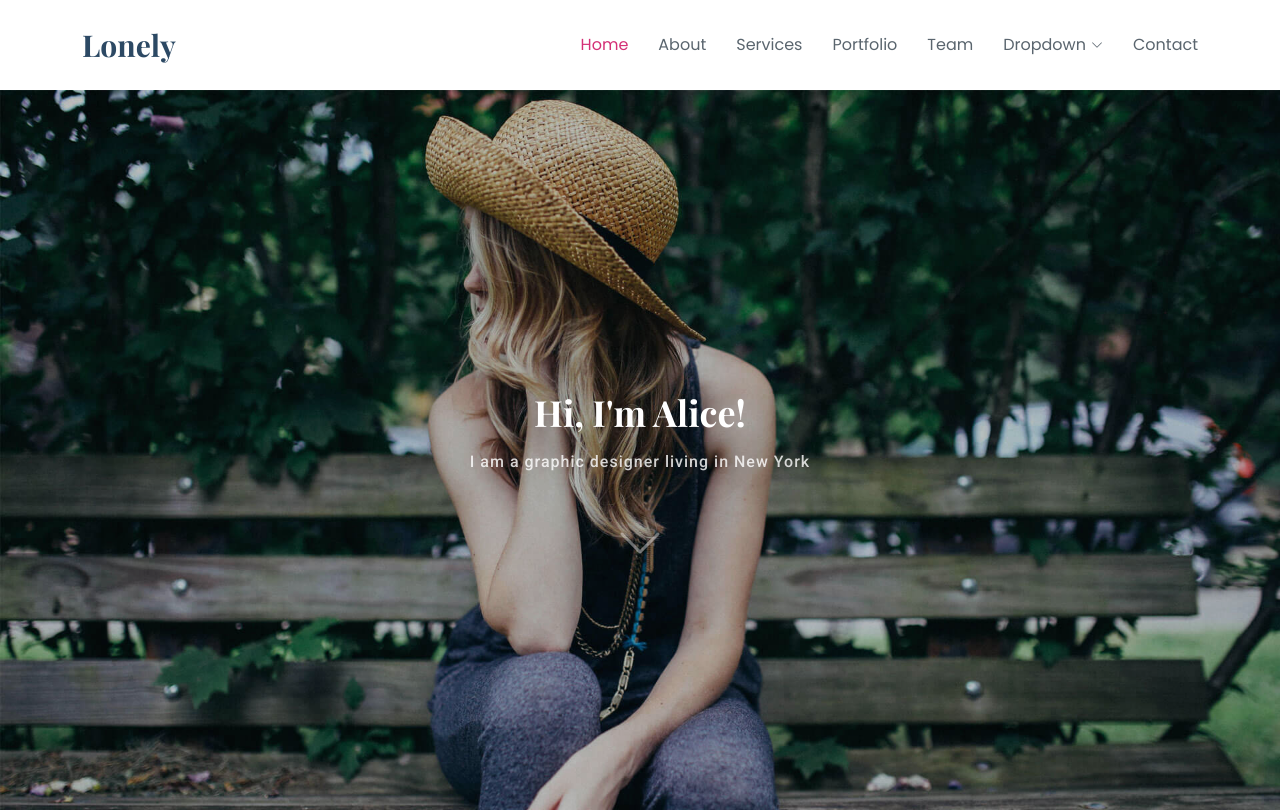
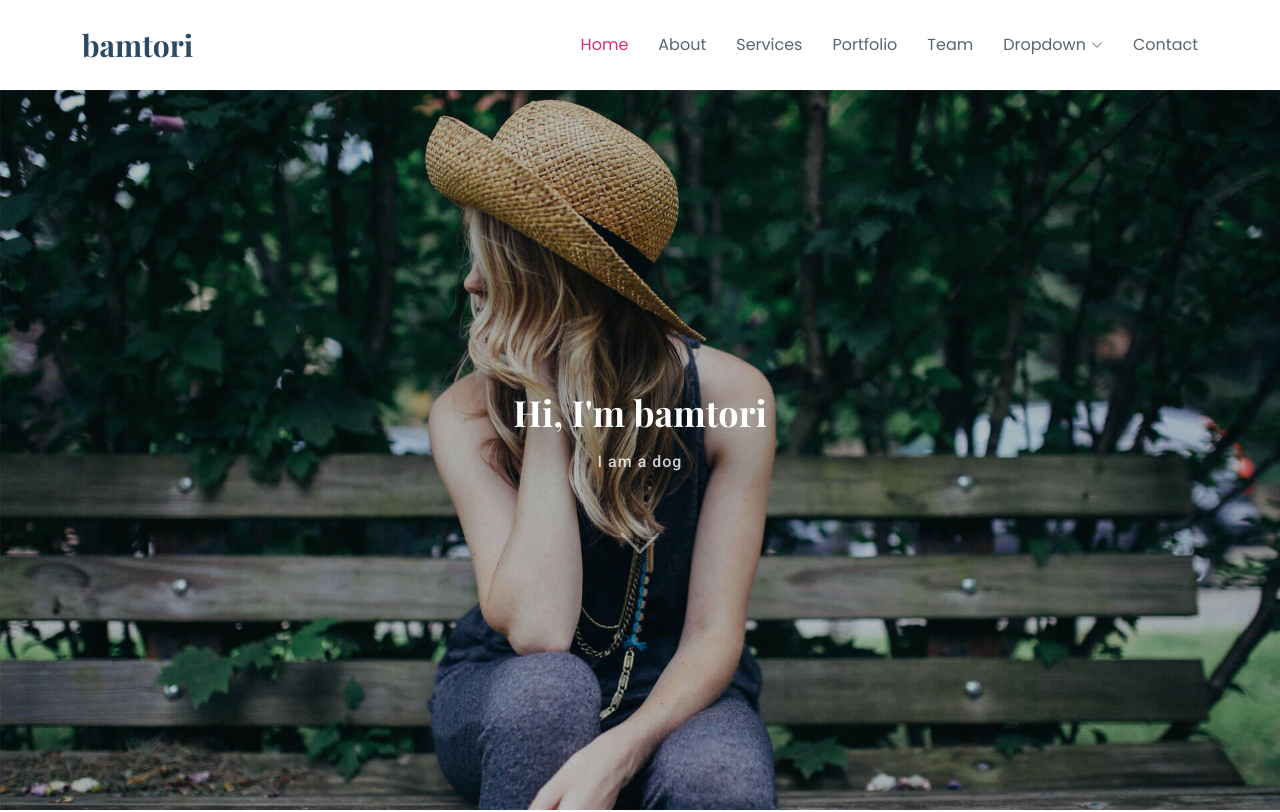
Before and after one commit to jeli987654/portfolio, a plain HTML site: page index.html in a window 1280 px wide. Shown: the top 812 px of the page. Drawn offline with nearby package versions, Linux system fonts and the light colour scheme; a web font is replaced by a local one.

Commit message:
Update index.html

```diff
--- a/index.html
+++ b/index.html
@@ -4,7 +4,7 @@
 <head>
   <meta charset="utf-8">
   <meta content="width=device-width, initial-scale=1.0" name="viewport">
-  <title>Index - Lonely Bootstrap Template</title>
+  <title>밤토리 포트폴리오</title>
   <meta name="description" content="">
   <meta name="keywords" content="">
 
@@ -44,7 +44,7 @@
       <a href="index.html" class="logo d-flex align-items-center">
         <!-- Uncomment the line below if you also wish to use an image logo -->
         <!-- <img src="assets/img/logo.png" alt=""> -->
-        <h1 class="sitename">Lonely</h1>
+        <h1 class="sitename">bamtori</h1>
       </a>
 
       <nav id="navmenu" class="navmenu">
@@ -85,8 +85,8 @@
     <section id="hero" class="hero section dark-background">
 
       <div class="container text-center" data-aos="fade-up" data-aos-delay="100">
-        <h2>Hi, I'm Alice!</h2>
-        <p>I am a graphic designer living in New York<br></p>
+        <h2>Hi, I'm bamtori</h2>
+        <p>I am a dog<br></p>
         <a href="#about" class="btn-scroll" title="Scroll Down"><i class="bi bi-chevron-down"></i></a>
       </div>
 
```
